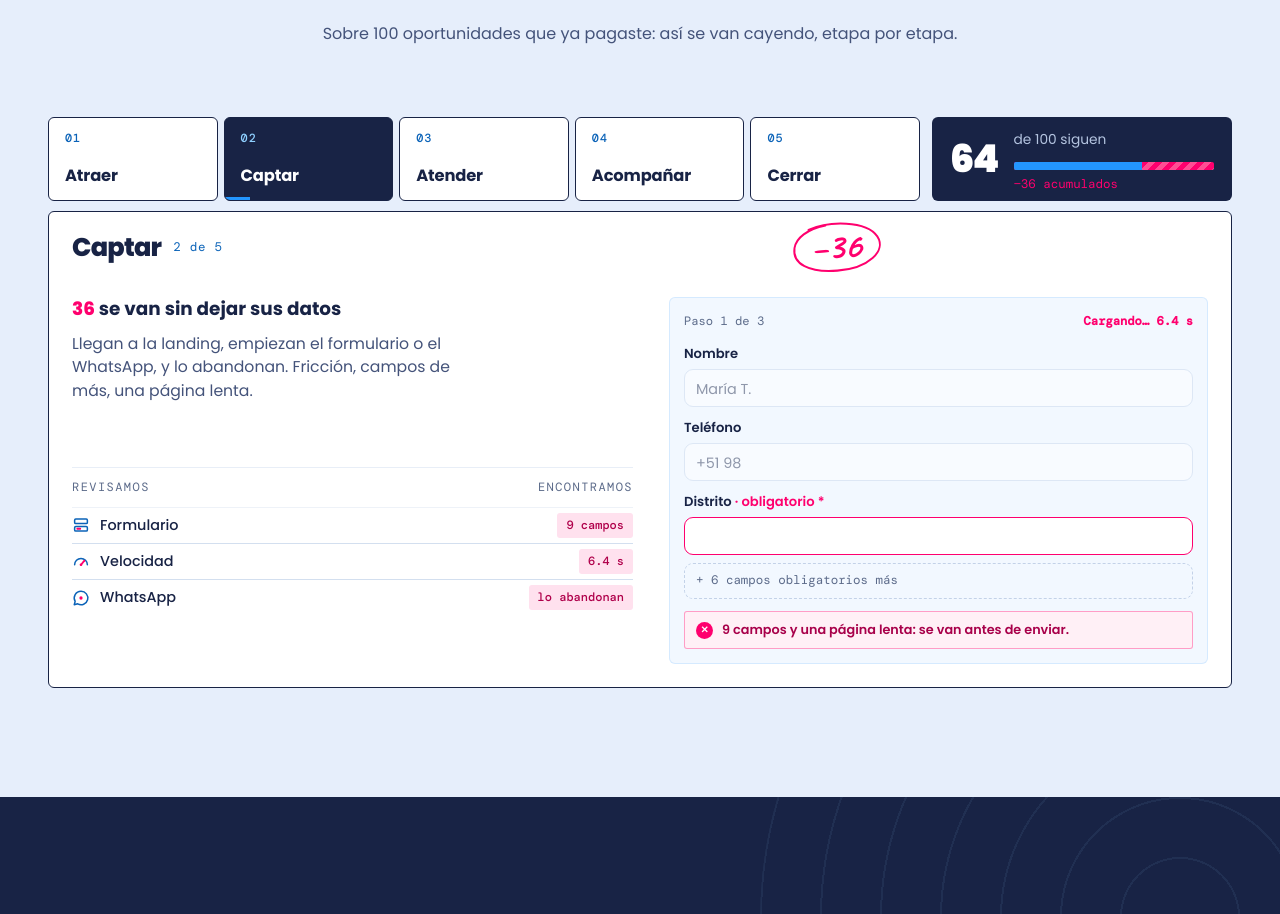
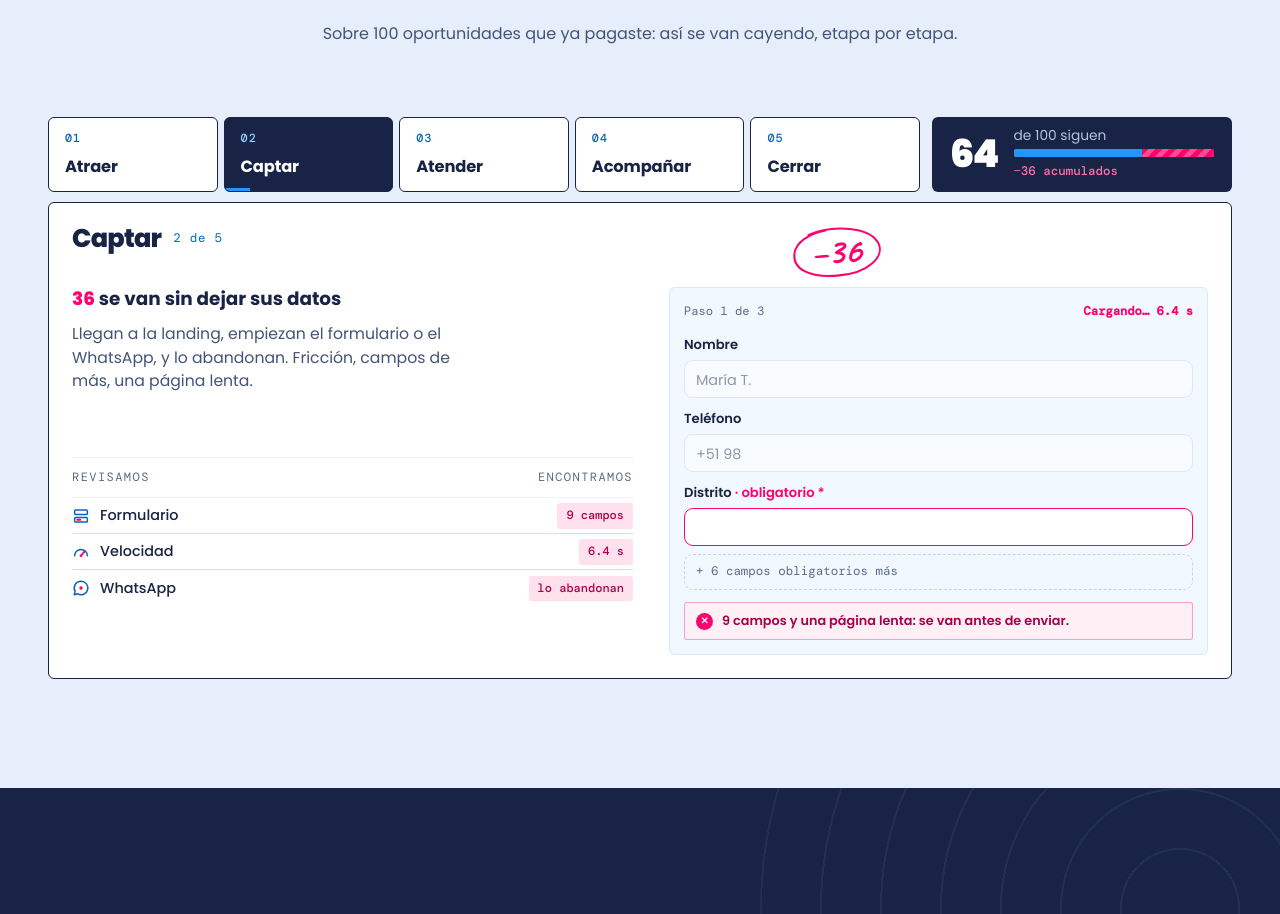
Before and after one commit to ManyaDM/manya-landing, a Next.js app: page /mapa-de-fugas in a window 1280 px wide. Shown: the part 1060-1974 px from the top of the page. Built offline with nearby package versions, Linux system fonts and the light colour scheme.

Commit message:
style(mapa-de-fugas): center fugas hand notes and align the stage counter

```diff
--- a/app/mapa-de-fugas/mapa-de-fugas.css
+++ b/app/mapa-de-fugas/mapa-de-fugas.css
@@ -188,7 +188,8 @@ html:has(.mdf){scroll-behavior:smooth;scroll-padding-top:calc(80px + 20px)}
 .mdf .fc-row b{font-size:clamp(2.4rem,3.4vw,3.2rem);font-weight:900;line-height:.9;letter-spacing:-.05em;font-variant-numeric:tabular-nums;color:#fff}
 .mdf .fc-bar{position:relative;display:block;height:8px;border-radius:2px;background:repeating-linear-gradient(135deg,#FF006E 0 5px,#ff4d94 5px 10px);overflow:hidden}
 .mdf .fc-bar::before{content:"";position:absolute;inset:0 auto 0 0;width:calc(var(--v) * 1%);background:var(--blue);transition:width .6s var(--ease-out)}
-.mdf .fc-loss{font-family:var(--mono);font-size:.78rem;color:#FF006E}
+/* lighter rose on navy: #FF006E only reaches ~4.2:1 there; #ff6fa6 is ~6:1 */
+.mdf .fc-loss{font-family:var(--mono);font-size:.78rem;font-weight:500;color:#ff6fa6}
 .mdf .fc-loss[data-state="start"]{color:var(--ice)}
 .mdf .fugas-tabs .tab-prog{position:absolute;left:0;bottom:0;height:3px;width:calc(var(--p,0) * 100%);background:var(--blue)}
 @media (min-width:901px){
@@ -305,6 +306,8 @@ html:has(.mdf){scroll-behavior:smooth;scroll-padding-top:calc(80px + 20px)}
 /* notas a mano sobre cada ejemplo */
 .mdf .fuga-mock{overflow:visible}
 .mdf .mk-hand{position:absolute;left:50%;translate:-50% 0;bottom:calc(100% + 36px);display:flex;align-items:center;gap:12px;margin:0;font-family:var(--mdf-caveat),cursive;font-weight:700;font-size:1.9rem;line-height:1;color:var(--magenta);rotate:-3deg;white-space:nowrap;pointer-events:none}
+/* inside the fugas panels, sit the note in the middle of the free band above the example */
+.mdf .fugas-panels .mk-hand{bottom:calc(100% + 22px)}
 .mdf .mh-loss{position:relative;padding:2px 12px;font-size:2.3rem}
 .mdf .mh-loss svg{position:absolute;inset:-6px -10px;width:calc(100% + 20px);height:calc(100% + 12px);overflow:visible}
 .mdf .mh-loss path{fill:none;stroke:var(--magenta);stroke-width:2.5;stroke-linecap:round;stroke-dasharray:1;stroke-dashoffset:0}
@@ -944,8 +947,9 @@ html:has(.mdf){scroll-behavior:smooth;scroll-padding-top:calc(80px + 20px)}
 .mdf .fugas-count{grid-template-columns:auto minmax(0,1fr);align-items:center;column-gap:16px;row-gap:6px;padding:10px 18px}
 
 .mdf .fugas-count .fc-row{display:contents}
-.mdf .fugas-count .fc-row b{grid-row:1 / span 3;font-size:clamp(2.2rem,3vw,2.8rem)}
-.mdf .fugas-count [data-count-label]{grid-column:2;font-size:.86rem;line-height:1.25;color:var(--on-navy-soft);min-height:2.5em;display:flex;align-items:center}
+.mdf .fugas-count .fc-row b{grid-row:1 / span 3;align-self:center;font-size:clamp(2.2rem,3vw,2.8rem)}
+/* one-line label so label, bar and loss stack evenly against the number */
+.mdf .fugas-count [data-count-label]{grid-column:2;font-size:.86rem;line-height:1.25;color:var(--on-navy-soft);white-space:nowrap;overflow:hidden;text-overflow:ellipsis}
 .mdf .fugas-count .fc-bar,.mdf .fugas-count .fc-loss{grid-column:2}
 .mdf .fuga-panel{padding:clamp(18px,1.8vw,24px)}
 .mdf .fuga-copy,.mdf .fuga-panel .fuga-mock{margin-top:20px}
```
